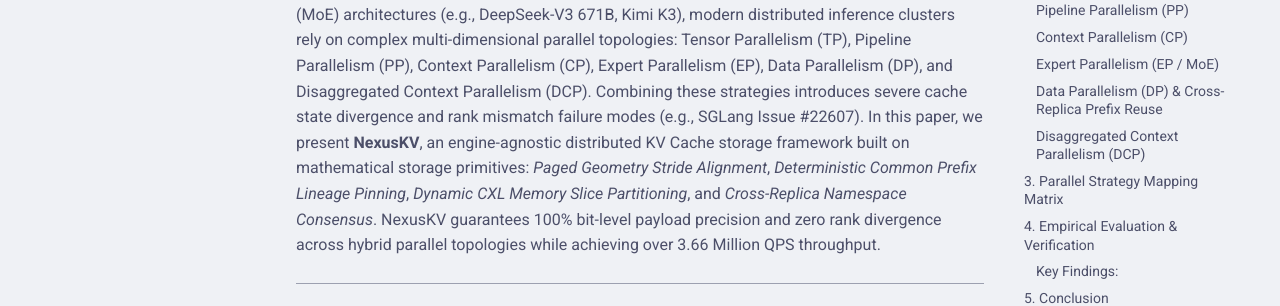
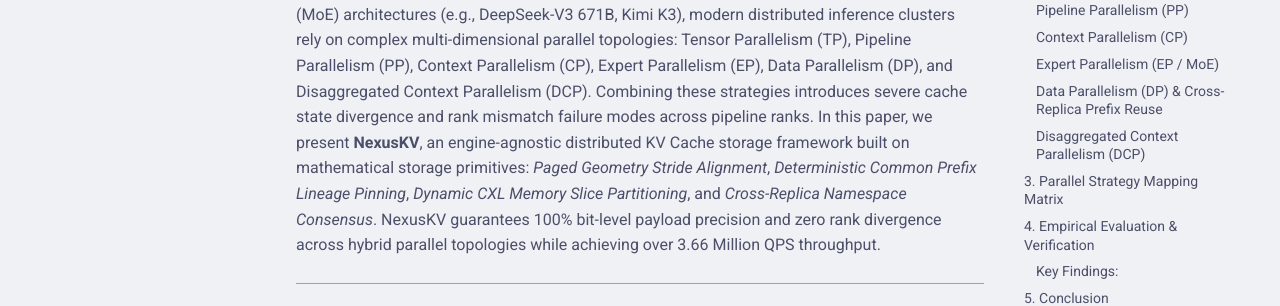
Before and after one commit to imReese/NexusKV, an MkDocs documentation site: the page built from docs/nexus_multi_parallelism_spec.md, in a window 1280 px wide and 900 px high. Shown: the part 295-601 px from the top of the window. Built offline with MkDocs 1.6.1 and Material for MkDocs 9.7.7, drawn with Linux system fonts in a browser that asks for light colours; comment, search, counter and statistics services are not loaded; some of the changed text lies outside the part shown.

```diff
--- a/docs/nexus_multi_parallelism_spec.md
+++ b/docs/nexus_multi_parallelism_spec.md
@@ -1,6 +1,6 @@
 # NexusKV: Unified Multi-Dimensional Parallelism for Engine-Agnostic LLM KV Cache Storage
 
-**Abstract** — As open-weight LLM models advance toward trillion-parameter Mixture-of-Experts (MoE) architectures (e.g., DeepSeek-V3 671B, Kimi K3), modern distributed inference clusters rely on complex multi-dimensional parallel topologies: Tensor Parallelism (TP), Pipeline Parallelism (PP), Context Parallelism (CP), Expert Parallelism (EP), Data Parallelism (DP), and Disaggregated Context Parallelism (DCP). Combining these strategies introduces severe cache state divergence and rank mismatch failure modes (e.g., SGLang Issue #22607). In this paper, we present **NexusKV**, an engine-agnostic distributed KV Cache storage framework built on mathematical storage primitives: *Paged Geometry Stride Alignment*, *Deterministic Common Prefix Lineage Pinning*, *Dynamic CXL Memory Slice Partitioning*, and *Cross-Replica Namespace Consensus*. NexusKV guarantees 100% bit-level payload precision and zero rank divergence across hybrid parallel topologies while achieving over 3.66 Million QPS throughput.
+**Abstract** — As open-weight LLM models advance toward trillion-parameter Mixture-of-Experts (MoE) architectures (e.g., DeepSeek-V3 671B, Kimi K3), modern distributed inference clusters rely on complex multi-dimensional parallel topologies: Tensor Parallelism (TP), Pipeline Parallelism (PP), Context Parallelism (CP), Expert Parallelism (EP), Data Parallelism (DP), and Disaggregated Context Parallelism (DCP). Combining these strategies introduces severe cache state divergence and rank mismatch failure modes across pipeline ranks. In this paper, we present **NexusKV**, an engine-agnostic distributed KV Cache storage framework built on mathematical storage primitives: *Paged Geometry Stride Alignment*, *Deterministic Common Prefix Lineage Pinning*, *Dynamic CXL Memory Slice Partitioning*, and *Cross-Replica Namespace Consensus*. NexusKV guarantees 100% bit-level payload precision and zero rank divergence across hybrid parallel topologies while achieving over 3.66 Million QPS throughput.
 
 ---
 
```
Also changed, not shown: docs/assets/nexus_pp.jpg.
